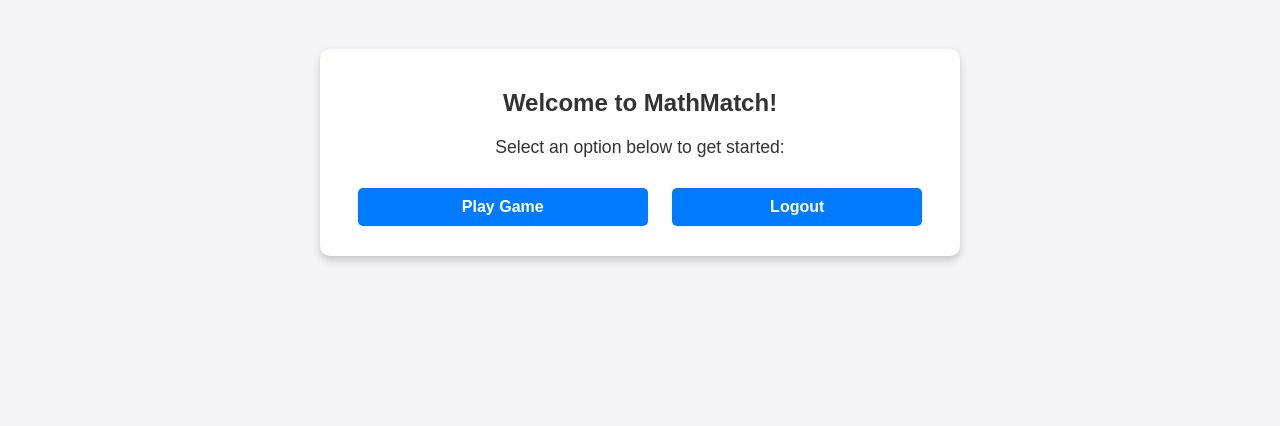
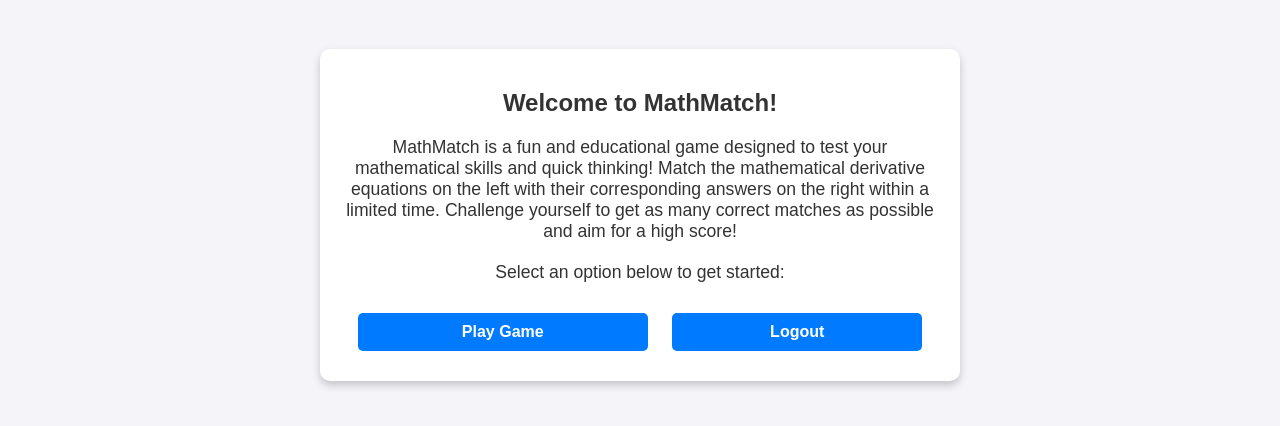
Before and after one commit to fawwazay11/MathMatch, a plain HTML site: page menu.html in a window 1280 px wide. Shown: the part 78-504 px from the top of the page. Drawn offline with Linux system fonts and the light colour scheme; no server answers.

Commit message:
update menu

```diff
--- a/menu.html
+++ b/menu.html
@@ -12,6 +12,7 @@
     </header>
     <div class="container">
         <h2>Welcome to MathMatch!</h2>
+        <p>MathMatch is a fun and educational game designed to test your mathematical skills and quick thinking! Match the mathematical derivative equations on the left with their corresponding answers on the right within a limited time. Challenge yourself to get as many correct matches as possible and aim for a high score!</p>
         <p>Select an option below to get started:</p>
         <a href="game.html" class="button">Play Game</a>
         <button id="logout-button" class="button">Logout</button>
@@ -22,7 +23,6 @@
 
         onAuthStateChanged(auth, (user) => {
             if (!user) {
-
                 window.location.href = "index.html";
             }
         });
```
